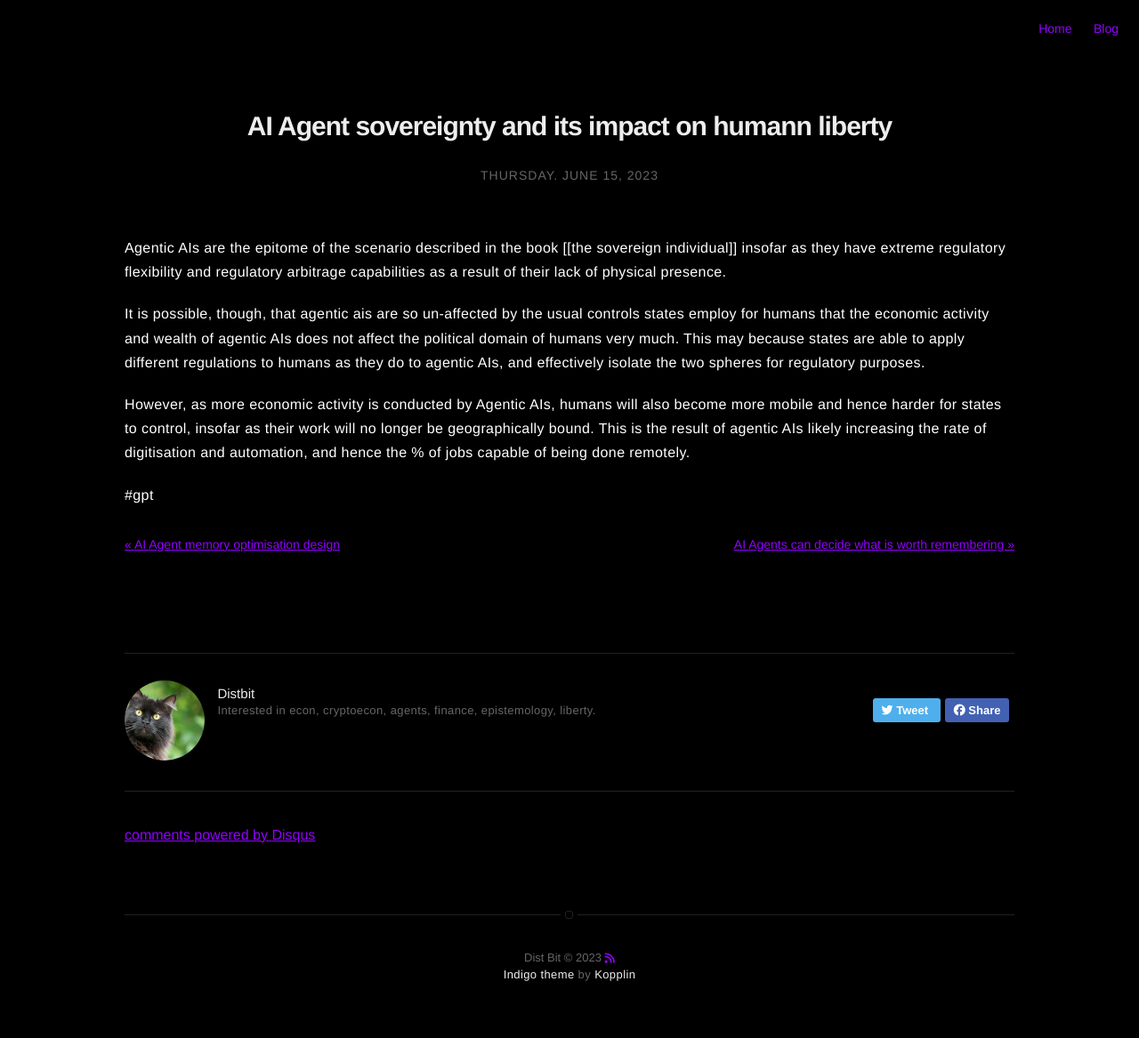
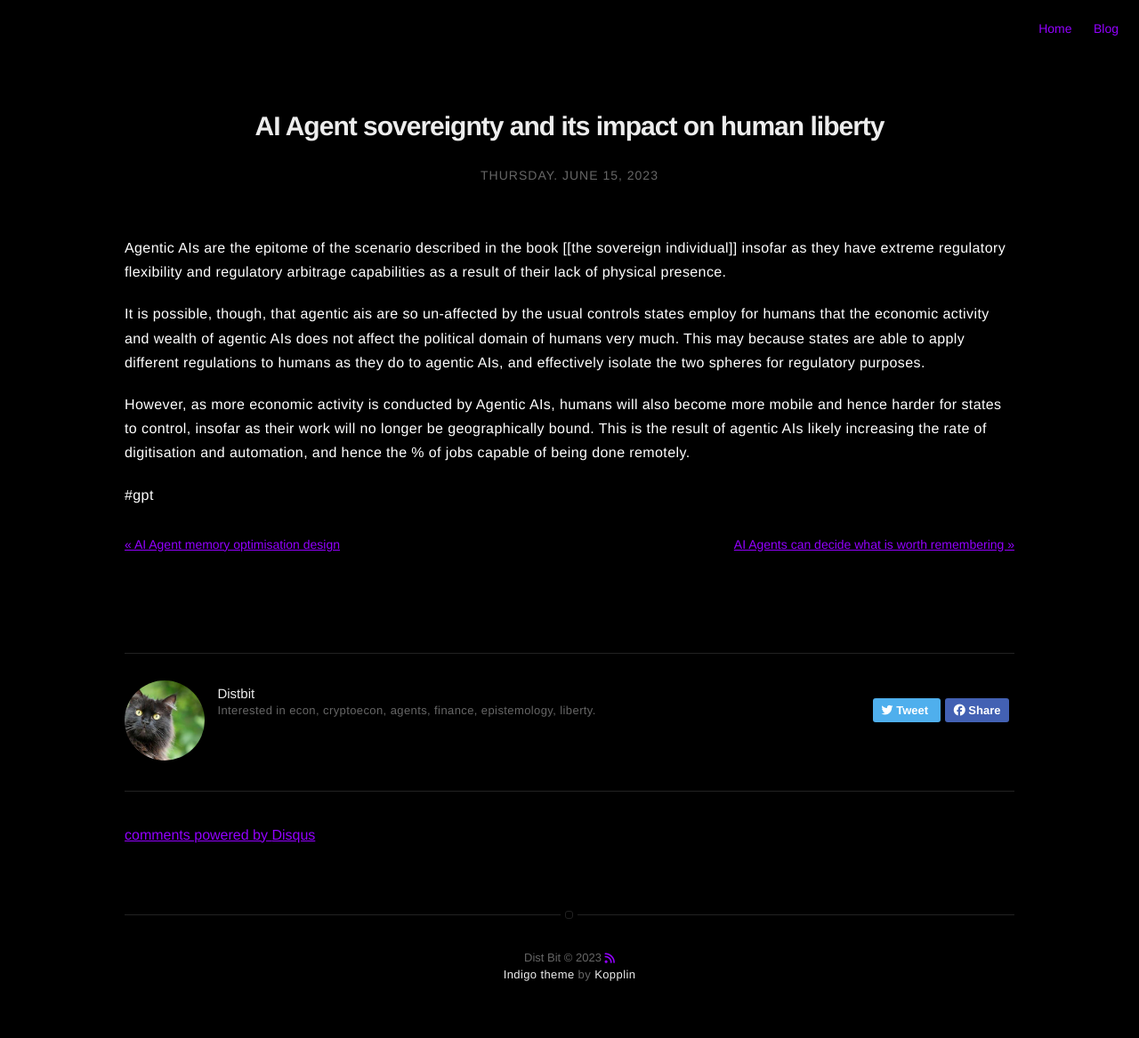
Before and after one commit to distbit0/distbit.xyz, a Jekyll site: the page built from _posts/2023-06-15-AI-Agent-sovereignty-and-its-impact-on-human-liberty.md, in a window 1280 px wide. Shown: the whole page at 89% size. Built offline with Jekyll 4.4.1, drawn with Linux system fonts in a browser that asks for light colours; nearby versions of some CDN libraries; comment, search, counter and statistics services are not loaded.

Commit message:
2023-06-15-AI-Agent-sovereignty-and-its-impact-on-humann-liberty.md

```diff
--- a/_posts/2023-06-15-AI-Agent-sovereignty-and-its-impact-on-humann-liberty.md
+++ b/_posts/2023-06-15-AI-Agent-sovereignty-and-its-impact-on-human-liberty.md
@@ -1,12 +1,12 @@
 ---
-title: "AI Agent sovereignty and its impact on humann liberty"
+title: "AI Agent sovereignty and its impact on human liberty"
 layout: post
 date: 2023-06-15 00:00
 headerImage: false
 category: blog
 author: distbit
 description:
-articleUrl: https://distbit.xyz/AI-Agent-sovereignty-and-its-impact-on-humann-liberty
+articleUrl: https://distbit.xyz/AI-Agent-sovereignty-and-its-impact-on-human-liberty
 ---
 
 Agentic AIs are the epitome of the scenario described in the book [[the sovereign individual]] insofar as they have extreme regulatory flexibility and regulatory arbitrage capabilities as a result of their lack of physical presence.
```
